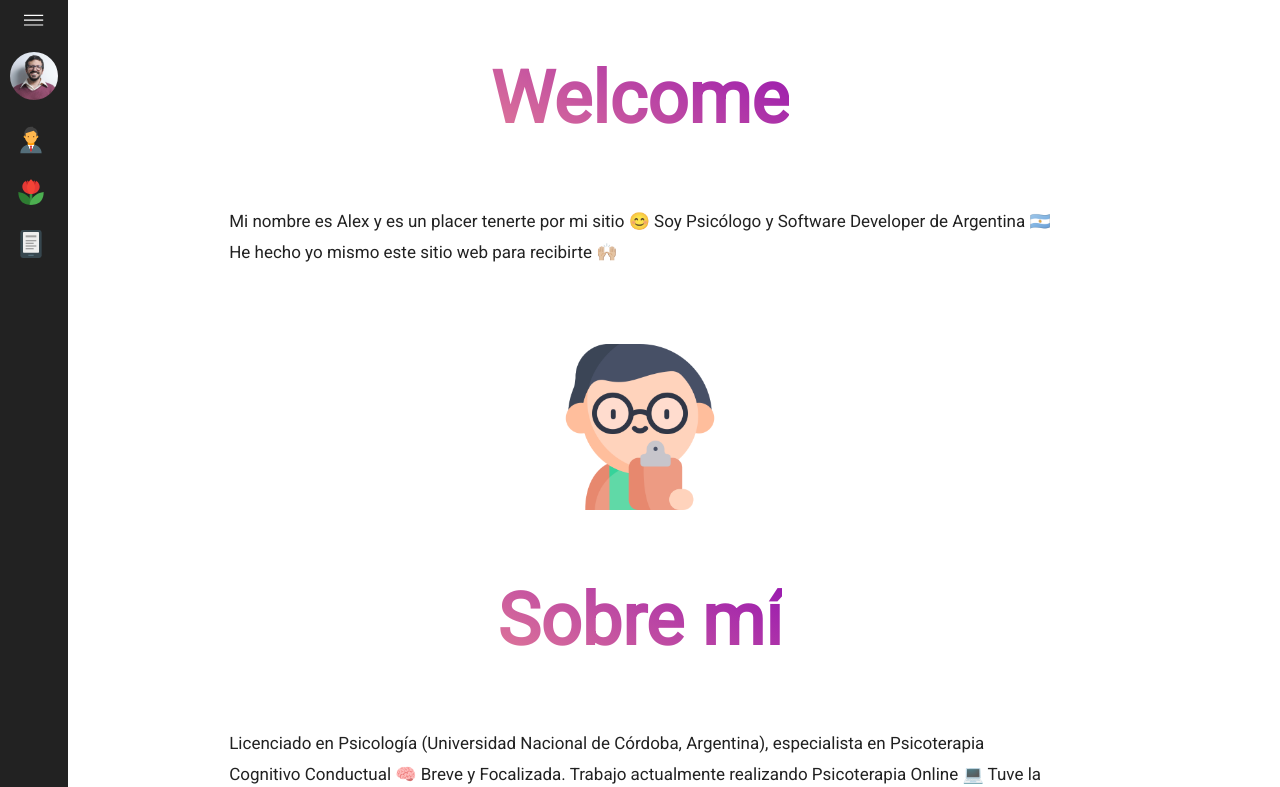
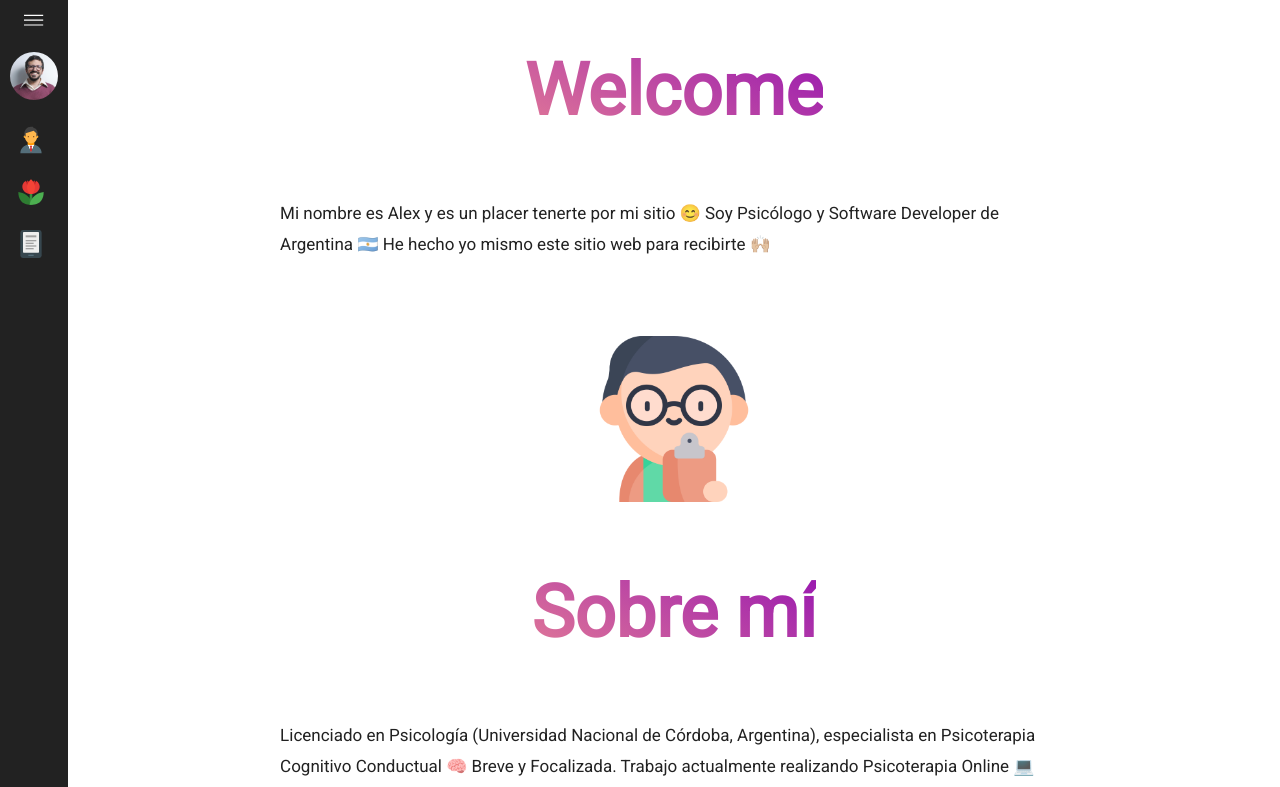
Before and after one commit to AlexEMartin/psicoweb, a React (Create React App) app: page / in a window 1280 px wide. Shown: the top 787 px of the page. Built offline with nearby package versions, Linux system fonts and the light colour scheme.

Commit message:
Margin error fixed

```diff
--- a/src/components/Home.scss
+++ b/src/components/Home.scss
@@ -16,7 +16,7 @@
   flex-direction: column;
   justify-content: center;
   align-items: center;
-  margin-left: 0 0 0 68px;
+  margin-left: 68px;
   font-family: "Roboto", sans-serif;
 }
 
--- /dev/null
+++ b/src/index.css
@@ -0,0 +1,3 @@
+body {
+    margin: 0;
+}
--- a/src/index.tsx
+++ b/src/index.tsx
@@ -3,6 +3,7 @@ import ReactDOM from 'react-dom/client';
 import App from './App';
 import reportWebVitals from './reportWebVitals';
 import { BrowserRouter } from 'react-router-dom';
+import './index.css';
 
 const root = ReactDOM.createRoot(
   document.getElementById('root') as HTMLElement
```
